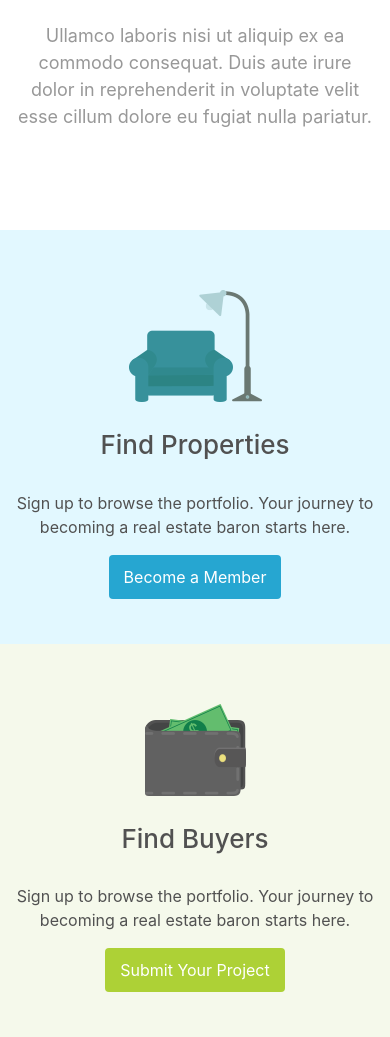
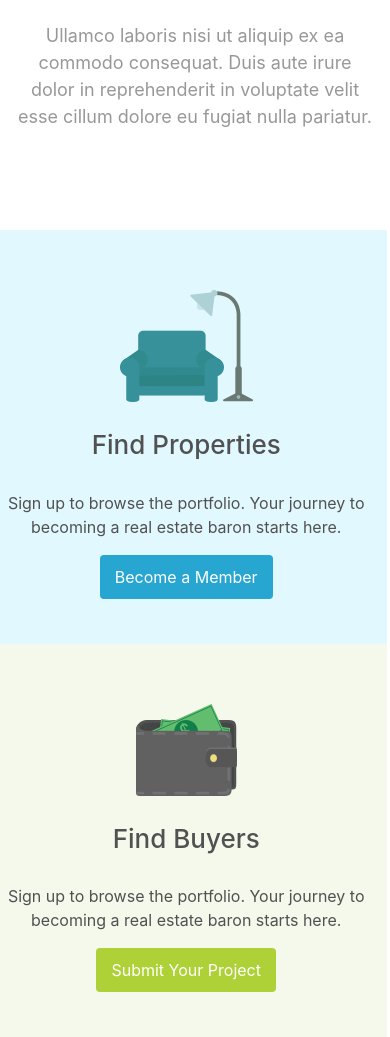
Before and after one commit to AnikSaha11/SECOND_EXAM, a plain HTML site: page index.html in a window 390 px wide. Shown: the part 1169-2206 px from the top of the page. Drawn offline with Linux system fonts and the light colour scheme.

Commit message:
Update style.css

```diff
--- a/css/style.css
+++ b/css/style.css
@@ -77,6 +77,9 @@
 }
 
 /* Section Three Part Start */
+.sec-three {
+	width: 98.5%;
+}
 .work-one{
 	background-color: #e2f8ff;
 	padding-bottom: 45px;
@@ -222,7 +225,9 @@ nav img {
 	margin: 0 auto;
     display: block;
 }
-
+.sec-three {
+	width: 95.5%;
+}
 }
 /*-----Tab/Small Device-----*/
 @media (min-width: 501px) and (max-width: 768px){
```
